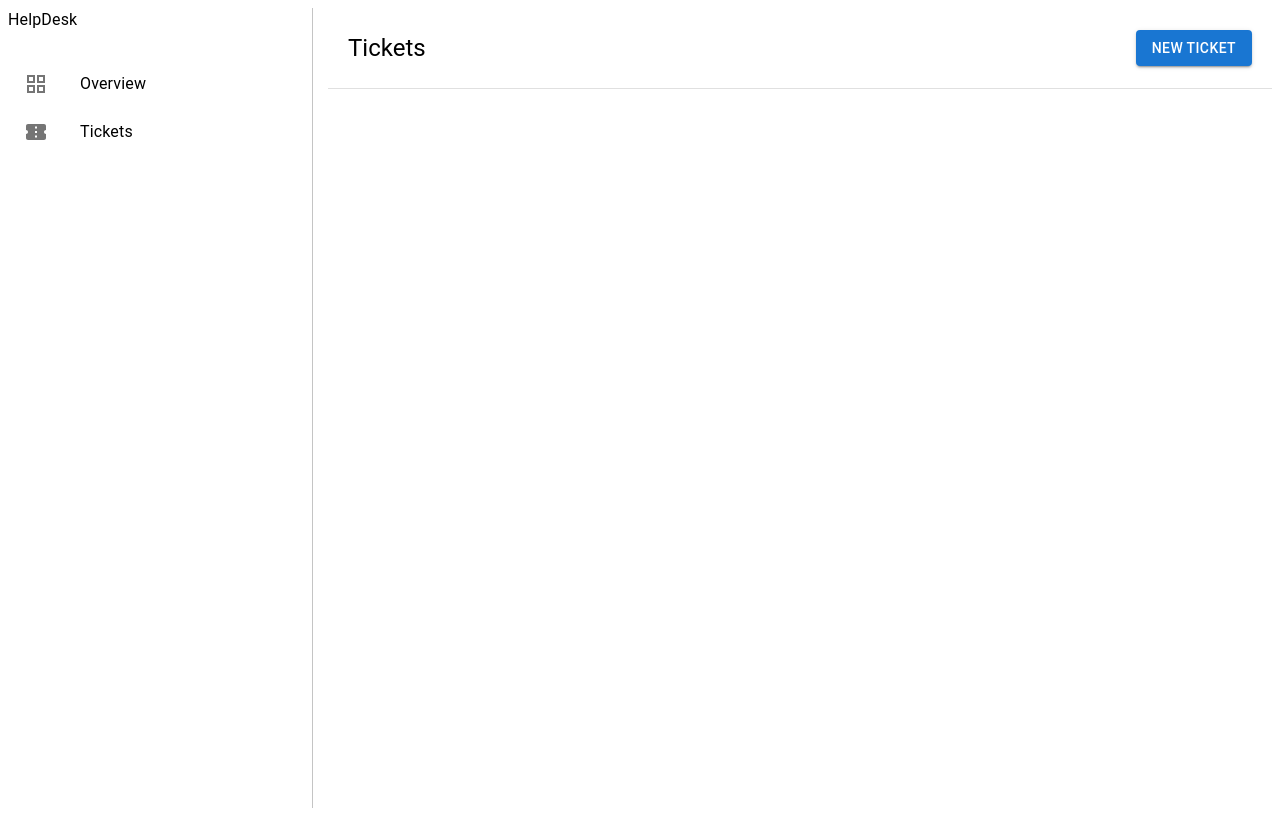
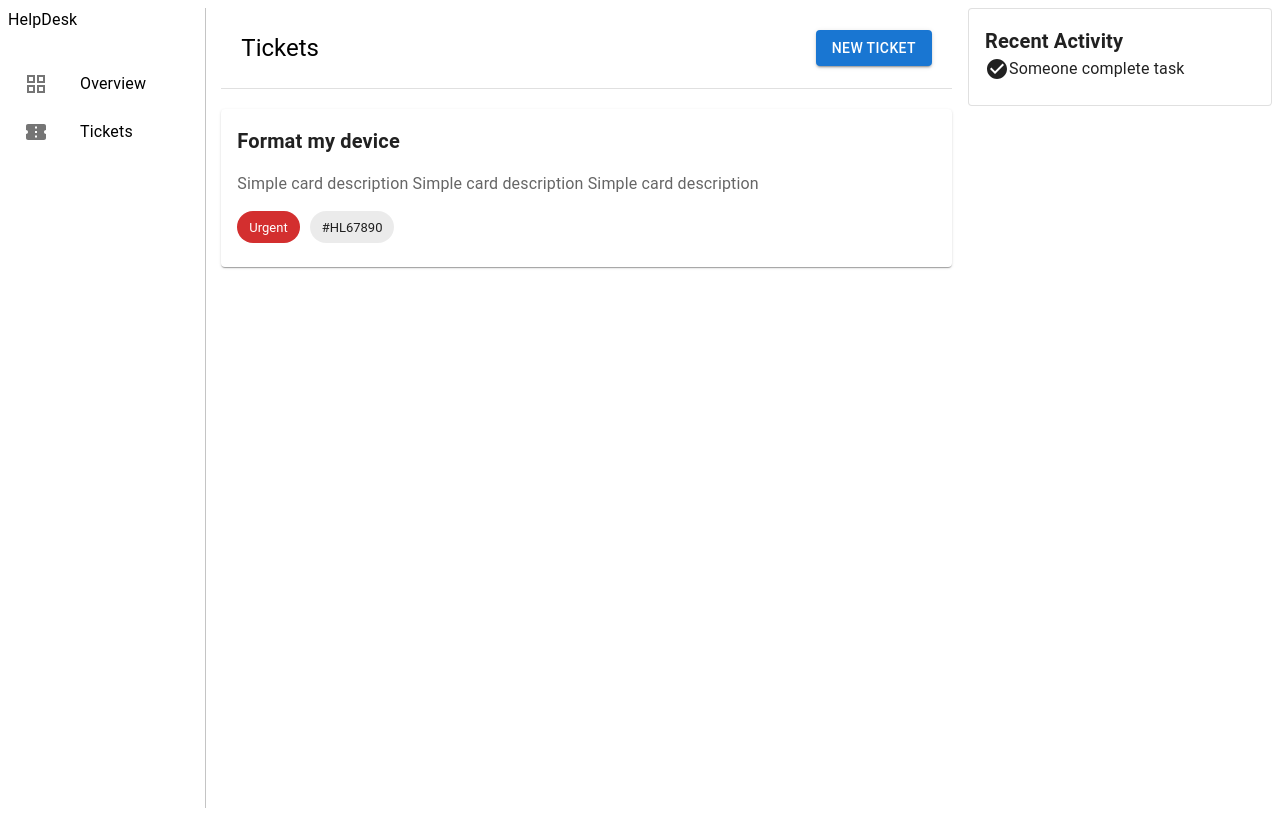
Before and after one commit to chavesjoabe/ticket-system-front-web, a React (Create React App) app: page / in a window 1280 px wide. Built offline with nearby package versions, Linux system fonts and the light colour scheme.

Commit message:
feat: create Card component

```diff
--- /dev/null
+++ b/src/components/Card/Card.js
@@ -0,0 +1,22 @@
+import { Card, CardContent, Chip, Typography } from '@mui/material';
+import * as React from 'react';
+
+
+const TicketCard = () => {
+    return (
+        <Card sx={{ minWidth: 275, marginTop: '20px' }}>
+            <CardContent>
+                <Typography variant='h6' sx={{ fontWeight: 'bold' }}>
+                    Format my device
+                            </Typography>
+                <Typography sx={{ marginTop: '15px', color: '#666666' }}>
+                    Simple card description Simple card description Simple card description
+                            </Typography >
+                <Chip label='Urgent' color='error' sx={{ marginTop: '15px', marginRight: '10px' }} />
+                <Chip label='#HL67890' sx={{ marginTop: '15px', marginRight: '10px' }} />
+            </CardContent>
+        </Card>
+    )
+}
+
+export default TicketCard;
--- a/src/templates/main-template/main.template.js
+++ b/src/templates/main-template/main.template.js
@@ -1,5 +1,7 @@
-import { Grid } from '@mui/material';
+import { CheckCircle } from '@mui/icons-material';
+import { Box, Card, CardContent, Grid, Typography } from '@mui/material';
 import * as React from 'react';
+import TicketCard from '../../components/Card/Card';
 import SideBar from '../../components/Side-Bar/SideBar';
 import TopBar from '../../components/TopBar/TopBar';
 
@@ -7,11 +9,25 @@ function MainTemplate() {
     return (
         <>
             <Grid container spacing={2}>
-                <Grid item xs={3}>
+                <Grid item xs={2}>
                     <SideBar />
                 </Grid>
-                <Grid item xs={9}>
+                <Grid item xs={7}>
                     <TopBar />
+                    <TicketCard />
+                </Grid>
+                <Grid item xs={3}>
+                    <Card variant='outlined'>
+                        <CardContent>
+                            <Typography variant='h6' sx={{ fontWeight: 'bold' }}>
+                                Recent Activity
+                            </Typography>
+                            <Box display='flex' flexDirection='row'>
+                                <CheckCircle />
+                                <Typography > Someone complete task</Typography>
+                            </Box>
+                        </CardContent>
+                    </Card>
                 </Grid>
             </Grid>
         </>
```
